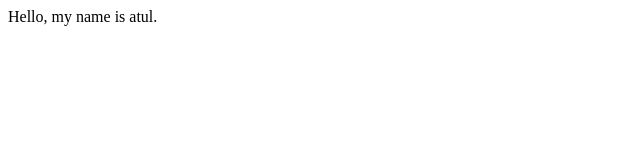
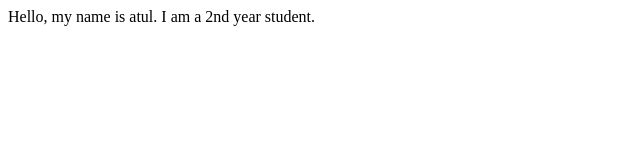
Before and after one commit to atul812/Web-Development, a plain HTML site: page index.html in a window 1280 px wide. Shown: the whole page, without its empty margins (0-640 px from the left). Drawn offline with Linux system fonts and the light colour scheme.

Commit message:
This is a sample js file

```diff
--- /dev/null
+++ b/hello.js
@@ -0,0 +1 @@
+console.log("How are you?")
--- a/index.html
+++ b/index.html
@@ -6,6 +6,6 @@
     <title>Document</title>
 </head>
 <body>
-    Hello, my name is atul.
+    Hello, my name is atul. I am a 2nd year student.
 </body>
 </html>
```
